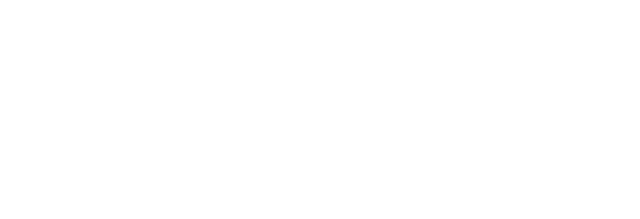
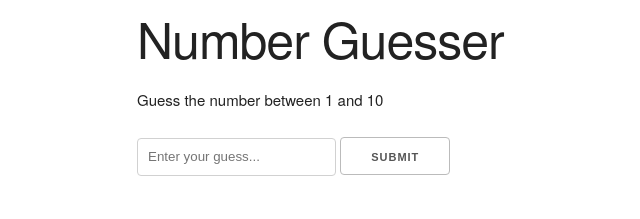
Before and after one commit to dilipanmano/Number-Guesser, a plain HTML site: page index.html in a window 1280 px wide. Shown: the whole page, without its empty margins (23-663 px from the left). Drawn offline with nearby package versions, Linux system fonts and the light colour scheme.

Commit message:
UI added

```diff
--- a/index.html
+++ b/index.html
@@ -8,6 +8,15 @@
     <title>Number Guesseer</title>
 </head>
 <body>
+    <div class="container">
+        <h1>Number Guesser</h1>
+        <div id="game">
+            <p>Guess the number between <span class="min-num">1</span> and <span class="max-num">10</span></p>
+            <input type="number" id="guess-input" placeholder="Enter your guess...">
+            <input type="submit" value="submit" id="guess-submit"></input>
+            <p id="message"></p>
+        </div>
+    </div>
     <script src="app.js"></script>
 </body>
 </html>
```
